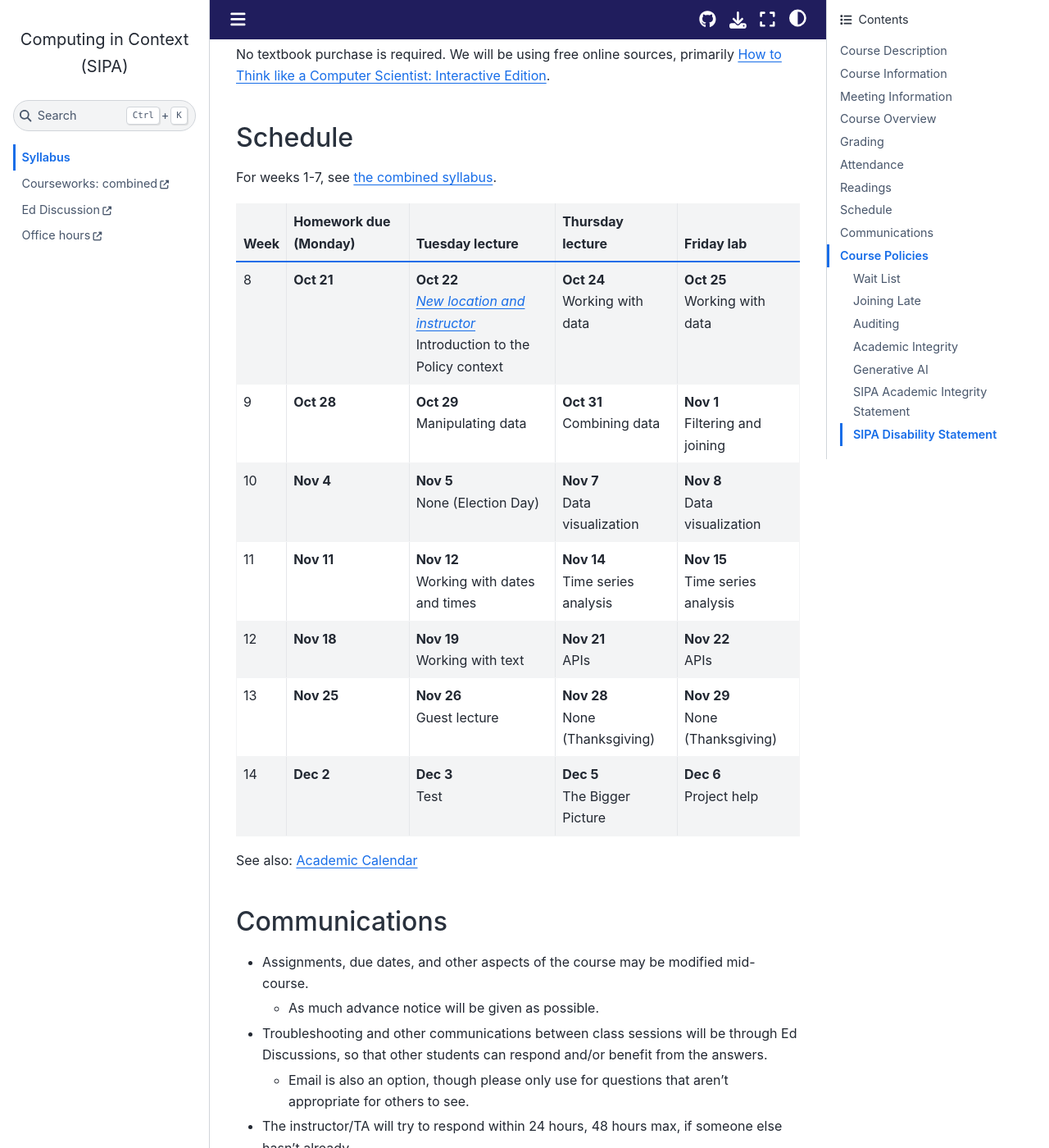
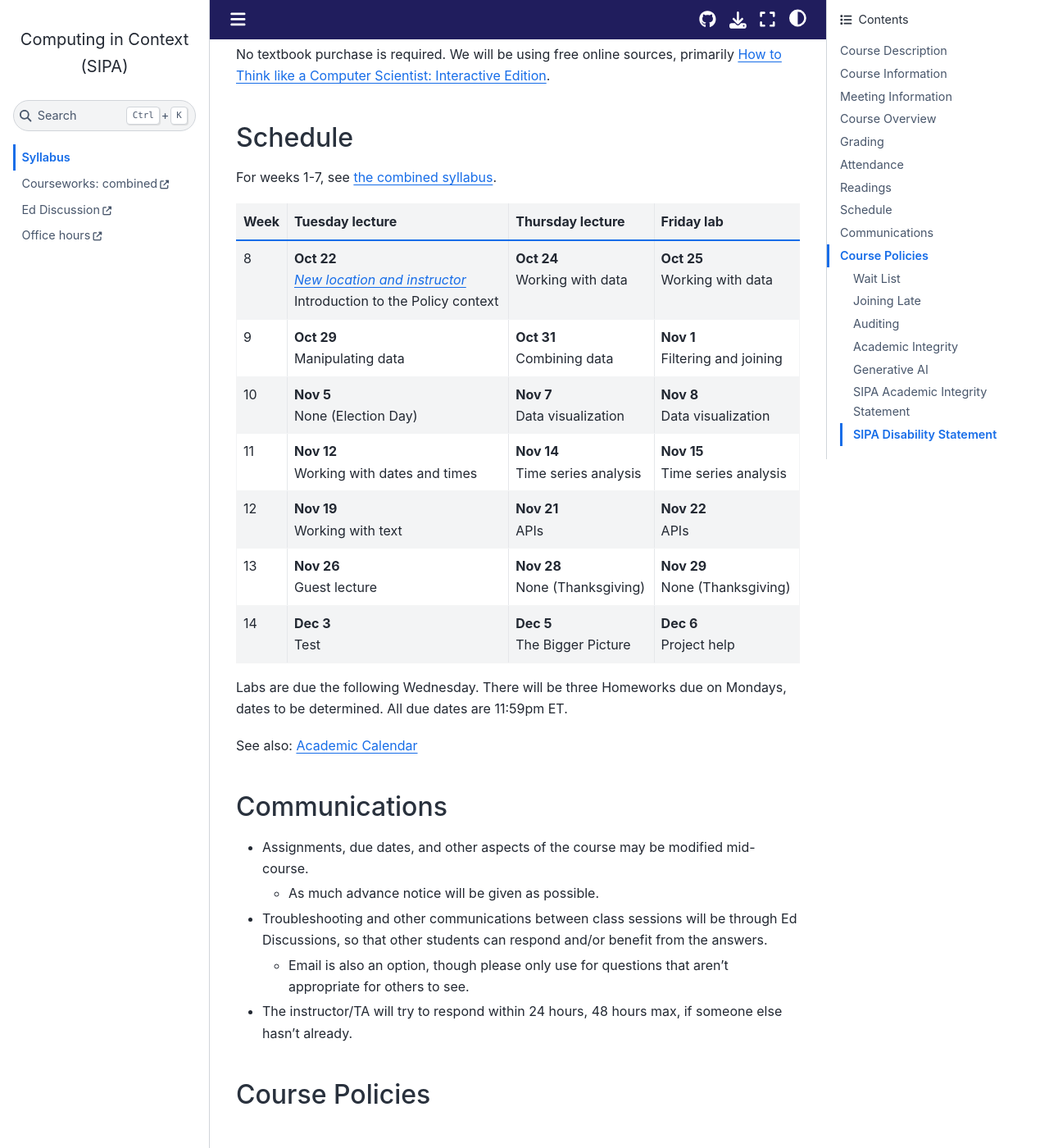
Before and after one commit to afeld/computing-in-context, a Jupyter Book: the page built from index.md, in a window 1280 px wide and 1400 px high, scrolled down 4401 px. Shown: the whole window at 82% size. Built offline with Jupyter Book 1.0.4 settings and Sphinx 7.4.7 and the Sphinx Book theme 1.1.4, drawn with Linux system fonts in a browser that asks for light colours.

Commit message:
clarify there will be homeworks, TBD

```diff
--- a/index.md
+++ b/index.md
@@ -106,15 +106,29 @@ No textbook purchase is required. We will be using free online sources, primaril
 
 For weeks 1-7, see [the combined syllabus](https://courseworks2.columbia.edu/courses/203144/pages/syllabus).
 
-| Week | Homework due (Monday) | Tuesday lecture                                                                                             | Thursday lecture                    | Friday lab                          |
-| ---- | --------------------- | ----------------------------------------------------------------------------------------------------------- | ----------------------------------- | ----------------------------------- |
-| 8    | **Oct 21**            | **Oct 22**<br/>[_New location and instructor_](#meeting-information)<br/>Introduction to the Policy context | **Oct 24**<br/>Working with data    | **Oct 25**<br/>Working with data    |
-| 9    | **Oct 28**            | **Oct 29**<br/>Manipulating data                                                                            | **Oct 31**<br/>Combining data       | **Nov 1**<br/>Filtering and joining |
-| 10   | **Nov 4**             | **Nov 5**<br/>None (Election Day)                                                                           | **Nov 7**<br/>Data visualization    | **Nov 8**<br/>Data visualization    |
-| 11   | **Nov 11**            | **Nov 12**<br/>Working with dates and times                                                                 | **Nov 14**<br/>Time series analysis | **Nov 15**<br/>Time series analysis |
-| 12   | **Nov 18**            | **Nov 19**<br/>Working with text                                                                            | **Nov 21**<br/>APIs                 | **Nov 22**<br/>APIs                 |
-| 13   | **Nov 25**            | **Nov 26**<br/>Guest lecture                                                                                | **Nov 28**<br/>None (Thanksgiving)  | **Nov 29**<br/>None (Thanksgiving)  |
-| 14   | **Dec 2**             | **Dec 3**<br/>Test                                                                                          | **Dec 5**<br/>The Bigger Picture    | **Dec 6**<br/>Project help          |
+<!--
+Homework due (Monday) |
+--------------------- |
+**Oct 21**            |
+**Oct 28**            |
+**Nov 4**             |
+**Nov 11**            |
+**Nov 18**            |
+**Nov 25**            |
+**Dec 2**             |
+-->
+
+| Week | Tuesday lecture                                                                                             | Thursday lecture                    | Friday lab                          |
+| ---- | ----------------------------------------------------------------------------------------------------------- | ----------------------------------- | ----------------------------------- |
+| 8    | **Oct 22**<br/>[_New location and instructor_](#meeting-information)<br/>Introduction to the Policy context | **Oct 24**<br/>Working with data    | **Oct 25**<br/>Working with data    |
+| 9    | **Oct 29**<br/>Manipulating data                                                                            | **Oct 31**<br/>Combining data       | **Nov 1**<br/>Filtering and joining |
+| 10   | **Nov 5**<br/>None (Election Day)                                                                           | **Nov 7**<br/>Data visualization    | **Nov 8**<br/>Data visualization    |
+| 11   | **Nov 12**<br/>Working with dates and times                                                                 | **Nov 14**<br/>Time series analysis | **Nov 15**<br/>Time series analysis |
+| 12   | **Nov 19**<br/>Working with text                                                                            | **Nov 21**<br/>APIs                 | **Nov 22**<br/>APIs                 |
+| 13   | **Nov 26**<br/>Guest lecture                                                                                | **Nov 28**<br/>None (Thanksgiving)  | **Nov 29**<br/>None (Thanksgiving)  |
+| 14   | **Dec 3**<br/>Test                                                                                          | **Dec 5**<br/>The Bigger Picture    | **Dec 6**<br/>Project help          |
+
+Labs are due the following Wednesday. There will be three Homeworks due on Mondays, dates to be determined. All due dates are 11:59pm ET.
 
 See also: [Academic Calendar](https://www.registrar.columbia.edu/event/academic-calendar?acfy=49&acterm=6&acschool=18&keys=&field_event_type1_tid%5B%5D=21&field_event_type1_tid%5B%5D=22&field_event_type1_tid%5B%5D=23)
 
```
